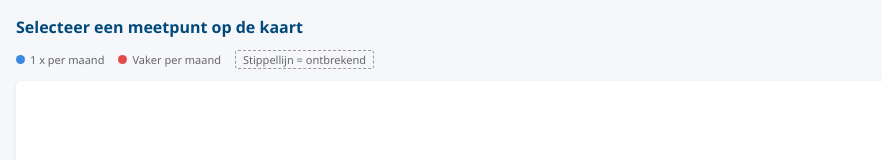
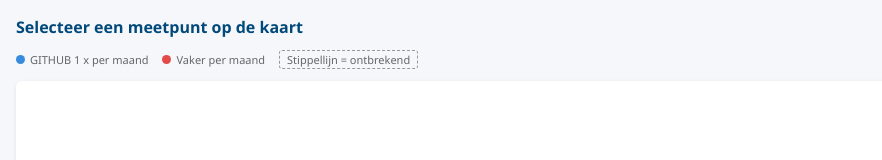
Before and after one commit to kdhl/kdhl.github.io, a plain HTML site: page index.html in a window 1280 px wide. Shown: the top 160 px of the page, without its empty margins (0-882 px from the left). Drawn offline with nearby package versions, Linux system fonts and the light colour scheme.

Commit message:
Update legend item text in index.html

```diff
--- a/index.html
+++ b/index.html
@@ -90,7 +90,7 @@
     <span id="meetpunt-sub"></span>
   </div>
   <div class="legend">
-    <div class="legend-item"><span class="dot" style="background:#378ADD;"></span> 1 x per maand</div>
+    <div class="legend-item"><span class="dot" style="background:#378ADD;"></span> GITHUB 1 x per maand</div>
     <div class="legend-item"><span class="dot" style="background:#E24B4A;"></span> Vaker per maand</div>
     <div class="legend-item"><span class="dashed-box">Stippellijn = ontbrekend</span></div>
   </div>
```
